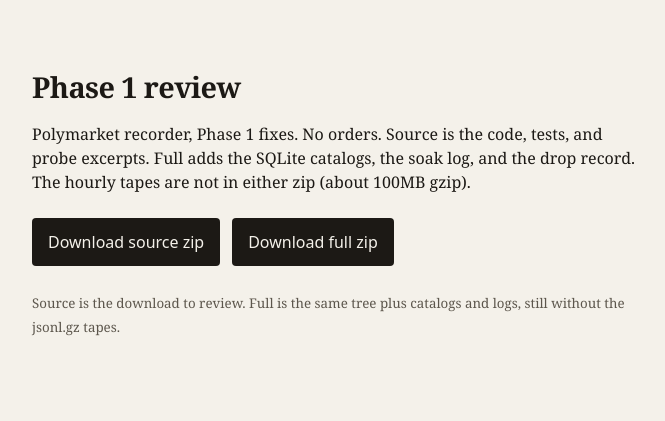
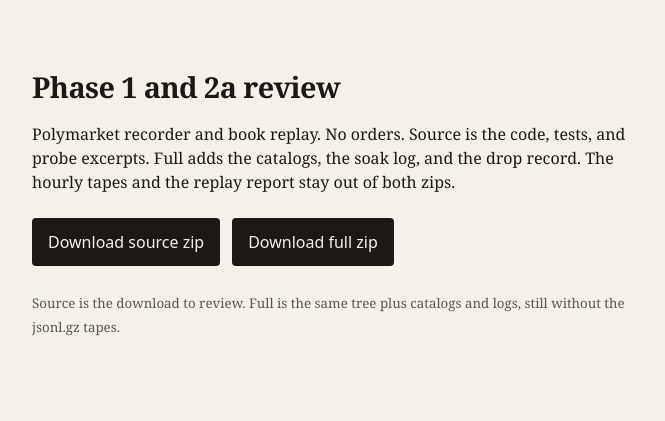
Before and after one commit to lethanaf/blend-bamboo-turbo-cosmic, a website: page review/index.html in a window 1280 px wide. Shown: the whole page, without its empty margins (304-969 px from the left). Drawn offline with Linux system fonts and the light colour scheme.

Commit message:
Export from Grok

```diff
--- a/review/index.html
+++ b/review/index.html
@@ -17,8 +17,8 @@
 </head>
 <body>
   <main>
-    <h1>Phase 1 review</h1>
-    <p>Polymarket recorder, Phase 1 fixes. No orders. Source is the code, tests, and probe excerpts. Full adds the SQLite catalogs, the soak log, and the drop record. The hourly tapes are not in either zip (about 100MB gzip).</p>
+    <h1>Phase 1 and 2a review</h1>
+    <p>Polymarket recorder and book replay. No orders. Source is the code, tests, and probe excerpts. Full adds the catalogs, the soak log, and the drop record. The hourly tapes and the replay report stay out of both zips.</p>
     <div class="row">
       <a class="dl" href="/polymarket_bot_phase1_source.zip" download>Download source zip</a>
       <a class="dl" href="/polymarket_bot_phase1_full.zip" download>Download full zip</a>
```
Also changed, not shown: 4 other files.
